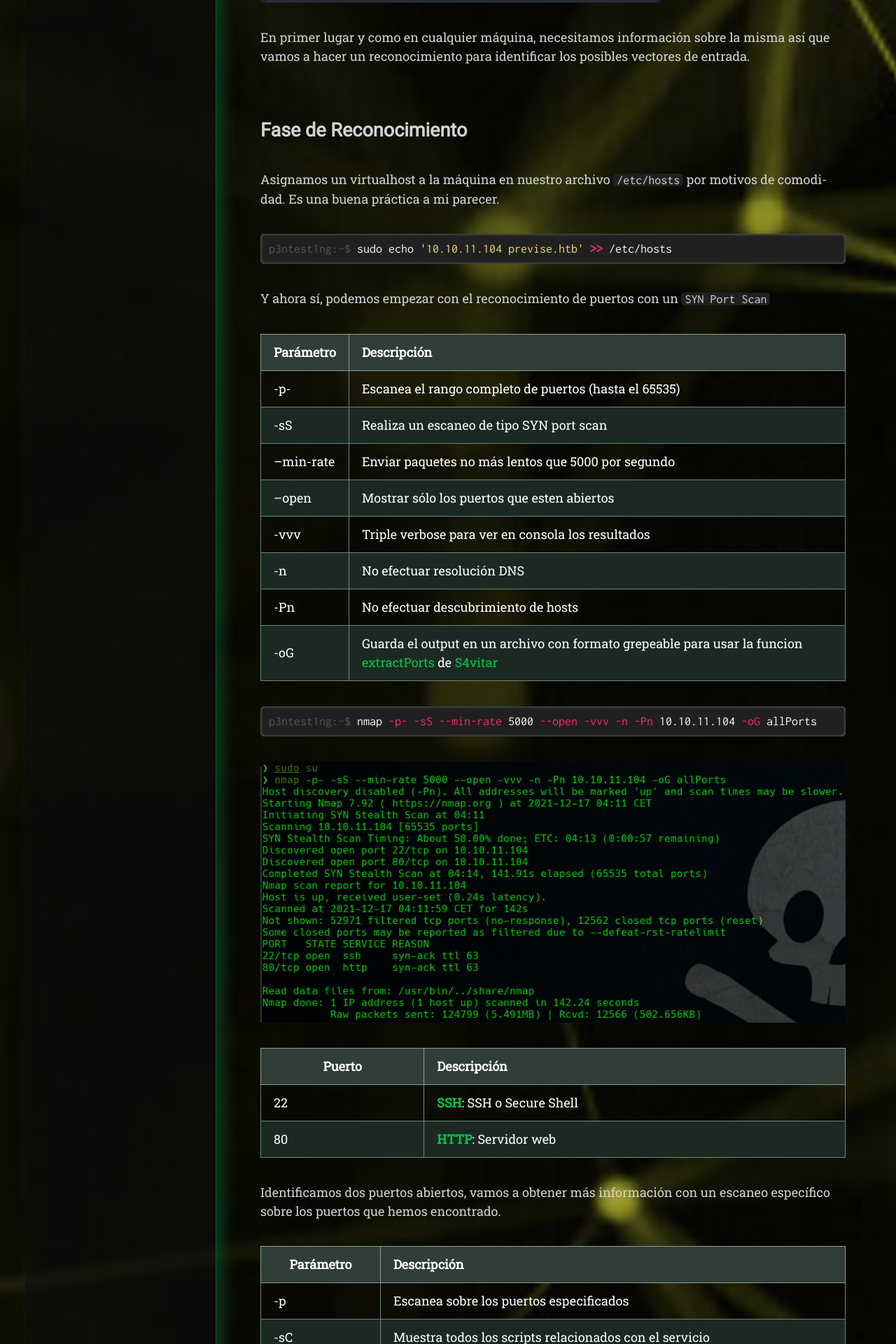
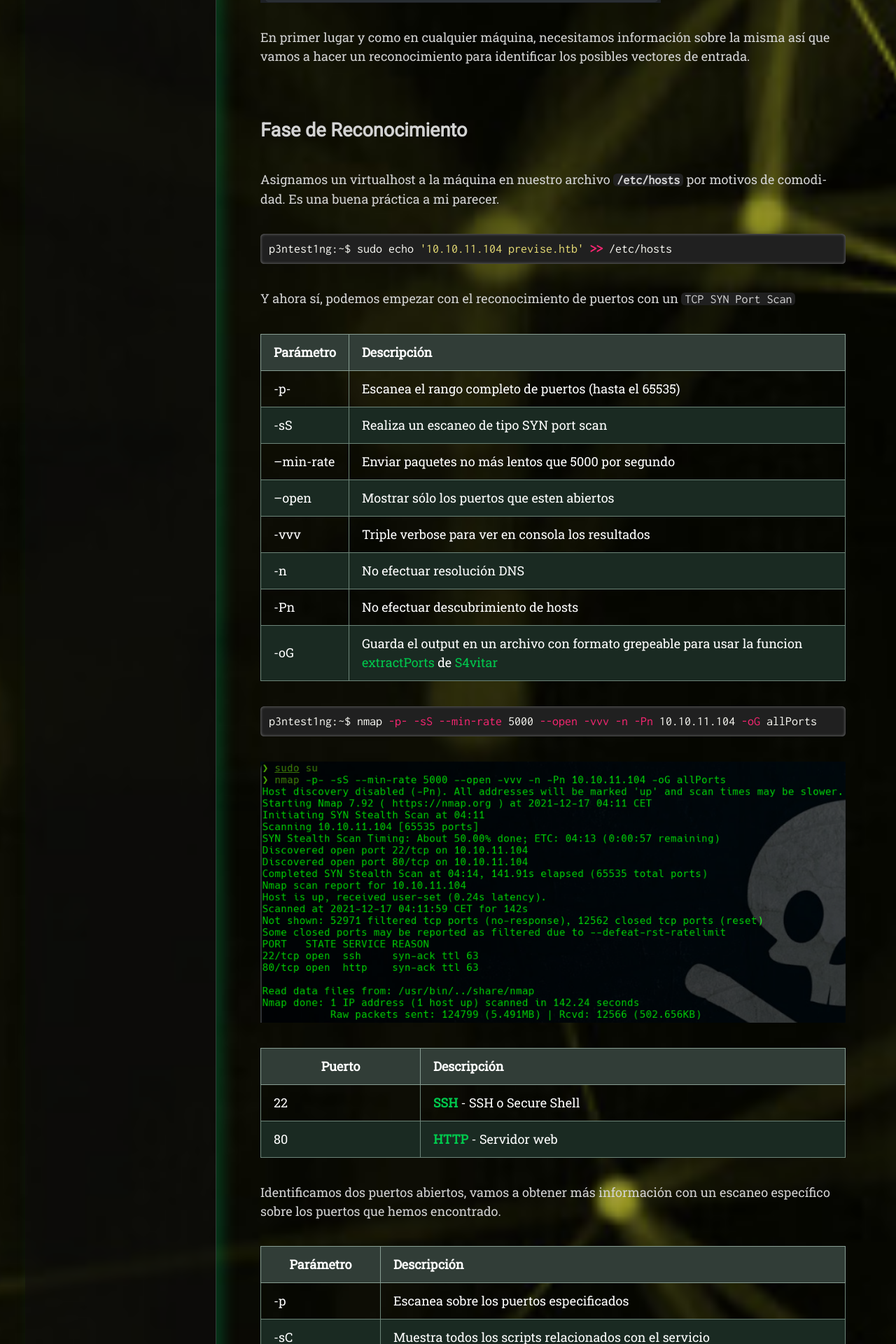
Before and after one commit to WildZarek/wildzarek.github.io, a Jekyll site: the page built from _posts/2022-01-08-previse-htb.md, in a window 1280 px wide. Shown: the part 1737-3657 px from the top of the page at 70% size. Built offline with Jekyll 4.4.1, drawn with Linux system fonts in a browser that asks for light colours; nearby versions of some CDN libraries; some web fonts are replaced; some of the changed text lies outside the part shown.

Commit message:
HTB Previse WriteUp

````diff
--- a/_posts/2022-01-08-previse-htb.md
+++ b/_posts/2022-01-08-previse-htb.md
@@ -34,13 +34,13 @@
 
 ## Fase de Reconocimiento
 
-Asignamos un virtualhost a la máquina en nuestro archivo `/etc/hosts` por motivos de comodidad. Es una buena práctica a mi parecer.
+Asignamos un virtualhost a la máquina en nuestro archivo **`/etc/hosts`** por motivos de comodidad. Es una buena práctica a mi parecer.
 
-```console
+```bash
 p3ntest1ng:~$ sudo echo '10.10.11.104 previse.htb' >> /etc/hosts
 ```
 
-Y ahora sí, podemos empezar con el reconocimiento de puertos con un `SYN Port Scan`
+Y ahora sí, podemos empezar con el reconocimiento de puertos con un `TCP SYN Port Scan`
 
 | Parámetro | Descripción |
 | --------- | :---------- |
@@ -53,7 +53,7 @@
 | -Pn       | No efectuar descubrimiento de hosts                      |
 | -oG       | Guarda el output en un archivo con formato grepeable para usar la funcion [extractPorts](https://pastebin.com/tYpwpauW) de [S4vitar](https://s4vitar.github.io/)
 
-```console
+```bash
 p3ntest1ng:~$ nmap -p- -sS --min-rate 5000 --open -vvv -n -Pn 10.10.11.104 -oG allPorts
 ```
 
@@ -61,8 +61,8 @@
 
 | Puerto | Descripción |
 | ------ | :---------- |
-| 22     | **[SSH](https://es.wikipedia.org/wiki/Secure_Shell)**: SSH o Secure Shell |
-| 80     | **[HTTP](https://es.wikipedia.org/wiki/Servidor_web)**: Servidor web |
+| 22     | **[SSH](https://es.wikipedia.org/wiki/Secure_Shell)** - SSH o Secure Shell |
+| 80     | **[HTTP](https://es.wikipedia.org/wiki/Servidor_web)** - Servidor web |
 
 Identificamos dos puertos abiertos, vamos a obtener más información con un escaneo específico sobre los puertos que hemos encontrado.
 
@@ -73,7 +73,7 @@
 | -sV       | Determina la versión del servicio                      |
 | -oN       | Guarda el output en un archivo con formato normal      |
 
-```console
+```bash
 p3ntest1ng:~$ nmap -sCV -p22,80 10.10.11.104 -oN targeted
 ```
 
````
Also changed, not shown: other parts of _posts/2022-01-08-previse-htb.md (+1 -1 lines).
